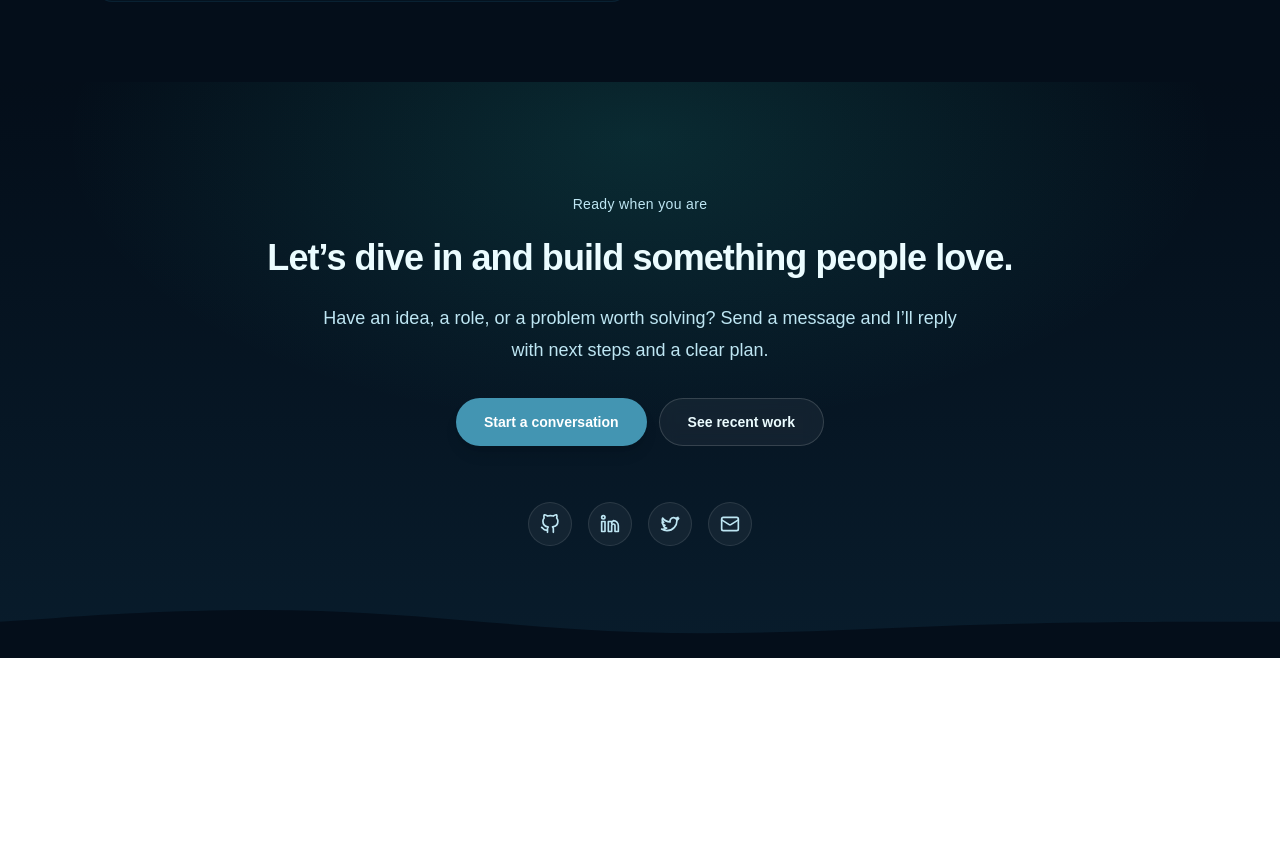
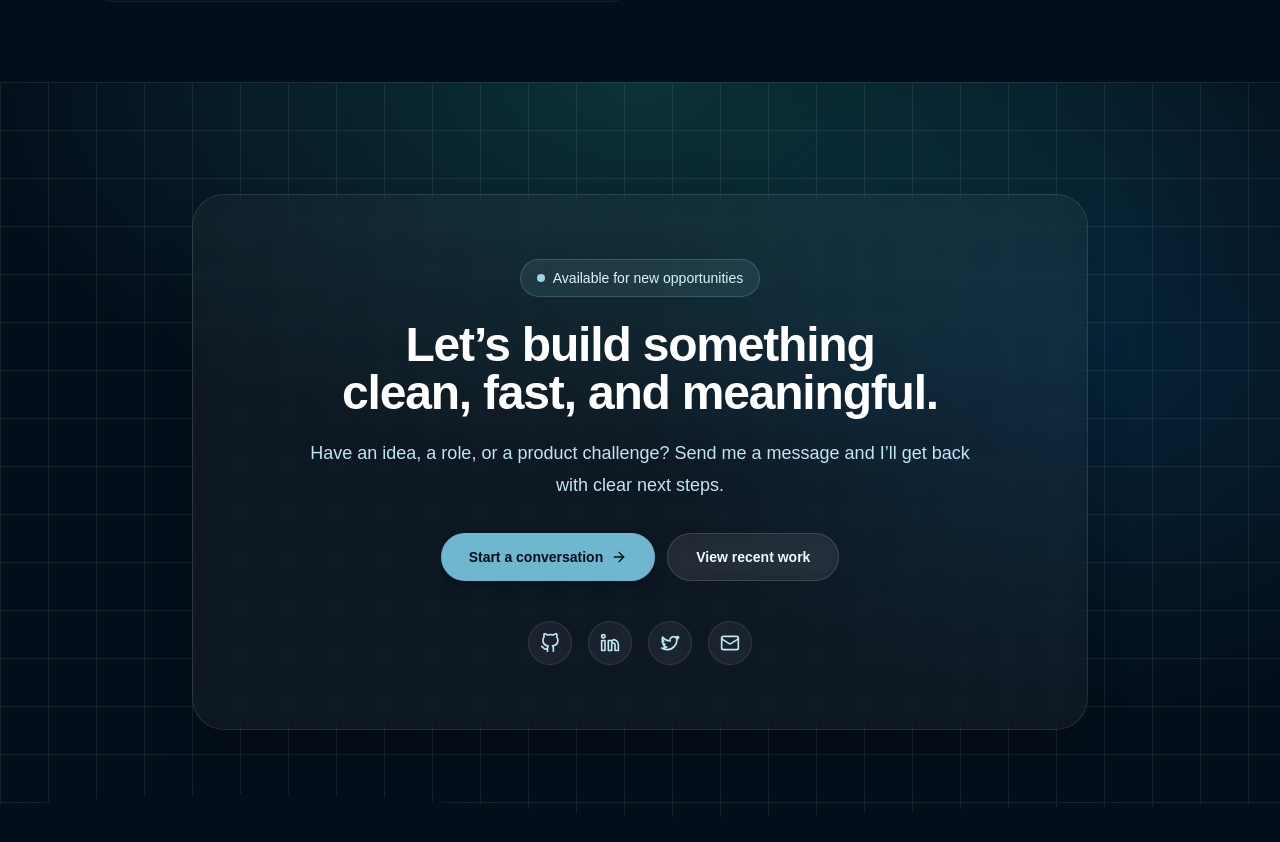
Before and after one commit to rrs301/portfolio-web-testing, a Next.js app: page / in a window 1280 px wide. Shown: the part 2159-3001 px from the top of the page. Before the commit the page ends 2817 px from the top, so only its background shows below. Built offline with nearby package versions, Linux system fonts and the light colour scheme.

Commit message:
CTA Update

```diff
--- a/components/contact/ContactCTA.tsx
+++ b/components/contact/ContactCTA.tsx
@@ -1,6 +1,6 @@
 import type { ComponentType, SVGProps } from "react";
 
-import { Mail } from "lucide-react";
+import { ArrowRight, Mail } from "lucide-react";
 
 import { Github } from "@/components/icons/Github";
 import { Linkedin } from "@/components/icons/Linkedin";
@@ -37,7 +37,10 @@ const SOCIAL_LINKS: readonly SocialLink[] = [
 
 function WaveDivider() {
     return (
-        <div aria-hidden className="absolute inset-x-0 bottom-0 overflow-hidden leading-none">
+        <div
+            aria-hidden
+            className="absolute inset-x-0 bottom-0 overflow-hidden leading-none"
+        >
             <svg
                 viewBox="0 0 1440 120"
                 preserveAspectRatio="none"
@@ -56,53 +59,73 @@ export function ContactCTA() {
     return (
         <section
             id="contact"
-            className="relative isolate overflow-hidden bg-gradient-to-b from-ocean-950 to-ocean-900 text-ocean-50"
+            className="relative isolate overflow-hidden bg-ocean-950 text-ocean-50"
         >
-            {/* Ambient glow */}
+            {/* Background gradients */}
             <div
                 aria-hidden
-                className="pointer-events-none absolute inset-0 bg-[radial-gradient(60rem_30rem_at_50%_10%,rgba(45,212,191,0.14)_0%,transparent_60%)]"
+                className="pointer-events-none absolute inset-0 bg-[radial-gradient(70rem_40rem_at_50%_0%,rgba(45,212,191,0.18)_0%,transparent_60%)]"
+            />
+            <div
+                aria-hidden
+                className="pointer-events-none absolute inset-0 bg-[radial-gradient(45rem_35rem_at_85%_35%,rgba(14,165,233,0.14)_0%,transparent_65%)]"
             />
 
-            <div className="relative mx-auto w-full max-w-6xl px-6 py-20 text-center sm:py-24 lg:px-8 lg:py-28">
-                <div className="mx-auto flex max-w-3xl flex-col items-center gap-6">
-                    <p className="text-sm font-medium tracking-wide text-ocean-200">
-                        Ready when you are
-                    </p>
-                    <h2 className="text-balance text-3xl font-semibold tracking-tight text-ocean-50 sm:text-4xl">
-                        Let’s dive in and build something people love.
+            {/* Decorative grid */}
+            <div
+                aria-hidden
+                className="pointer-events-none absolute inset-0 opacity-[0.08] [background-image:linear-gradient(to_right,currentColor_1px,transparent_1px),linear-gradient(to_bottom,currentColor_1px,transparent_1px)] [background-size:48px_48px] text-white"
+            />
+
+            <div className="relative mx-auto w-full max-w-6xl px-6 py-20 sm:py-24 lg:px-8 lg:py-28">
+                <div className="mx-auto max-w-4xl rounded-[2rem] border border-white/10 bg-white/[0.04] px-6 py-12 text-center shadow-2xl shadow-black/20 backdrop-blur sm:px-10 lg:px-16 lg:py-16">
+                    <div className="mx-auto mb-6 inline-flex items-center gap-2 rounded-full border border-ocean-300/20 bg-ocean-300/10 px-4 py-2 text-sm font-medium text-ocean-100">
+                        <span className="h-2 w-2 rounded-full bg-ocean-300" />
+                        Available for new opportunities
+                    </div>
+
+                    <h2 className="text-balance text-3xl font-semibold tracking-tight text-white sm:text-4xl lg:text-5xl">
+                        Let’s build something clean, fast, and meaningful.
                     </h2>
-                    <p className="max-w-prose text-pretty text-base leading-7 text-ocean-200 sm:text-lg sm:leading-8">
-                        Have an idea, a role, or a problem worth solving? Send a message and I’ll reply with next steps
-                        and a clear plan.
+
+                    <p className="mx-auto mt-5 max-w-2xl text-pretty text-base leading-7 text-ocean-200 sm:text-lg sm:leading-8">
+                        Have an idea, a role, or a product challenge? Send me a message and
+                        I’ll get back with clear next steps.
                     </p>
 
-                    <div className="mt-2 flex w-full flex-col items-center justify-center gap-3 sm:flex-row">
+                    <div className="mt-8 flex flex-col items-center justify-center gap-3 sm:flex-row">
                         <a
                             href="mailto:hello@example.com"
-                            className="inline-flex h-12 items-center justify-center rounded-full bg-ocean-500 px-7 text-sm font-semibold text-white shadow-lg transition-all hover:bg-ocean-400 hover:-translate-y-0.5 focus-visible:outline focus-visible:outline-2 focus-visible:outline-offset-2 focus-visible:outline-ocean-300"
+                            className="group inline-flex h-12 items-center justify-center gap-2 rounded-full bg-ocean-400 px-7 text-sm font-semibold text-ocean-950 shadow-lg shadow-ocean-950/30 transition-all hover:-translate-y-0.5 hover:bg-ocean-300 focus-visible:outline focus-visible:outline-2 focus-visible:outline-offset-2 focus-visible:outline-ocean-300"
                         >
                             Start a conversation
+                            <ArrowRight
+                                className="h-4 w-4 transition-transform group-hover:translate-x-0.5"
+                                aria-hidden
+                            />
                         </a>
+
                         <a
                             href="#work"
-                            className="inline-flex h-12 items-center justify-center rounded-full border border-white/15 bg-white/5 px-7 text-sm font-semibold text-ocean-50 backdrop-blur transition-colors hover:bg-white/10 focus-visible:outline focus-visible:outline-2 focus-visible:outline-offset-2 focus-visible:outline-white/40"
+                            className="inline-flex h-12 items-center justify-center rounded-full border border-white/15 bg-white/5 px-7 text-sm font-semibold text-ocean-50 backdrop-blur transition-all hover:-translate-y-0.5 hover:bg-white/10 focus-visible:outline focus-visible:outline-2 focus-visible:outline-offset-2 focus-visible:outline-white/40"
                         >
-                            See recent work
+                            View recent work
                         </a>
                     </div>
 
-                    <div className="mt-8 flex flex-wrap items-center justify-center gap-4">
+                    <div className="mt-10 flex flex-wrap items-center justify-center gap-4">
                         {SOCIAL_LINKS.map((link) => {
                             const Icon = link.icon;
+                            const isExternal = link.href.startsWith("http");
+
                             return (
                                 <a
                                     key={link.label}
                                     href={link.href}
-                                    target={link.href.startsWith("http") ? "_blank" : undefined}
-                                    rel={link.href.startsWith("http") ? "noreferrer noopener" : undefined}
+                                    target={isExternal ? "_blank" : undefined}
+                                    rel={isExternal ? "noreferrer noopener" : undefined}
                                     aria-label={link.label}
-                                    className="group inline-flex h-11 w-11 items-center justify-center rounded-full border border-white/10 bg-white/5 text-ocean-200 transition-colors hover:text-ocean-400 focus-visible:outline focus-visible:outline-2 focus-visible:outline-offset-2 focus-visible:outline-ocean-300"
+                                    className="group inline-flex h-11 w-11 items-center justify-center rounded-full border border-white/10 bg-white/5 text-ocean-200 transition-all hover:-translate-y-0.5 hover:border-ocean-300/40 hover:bg-ocean-300/10 hover:text-ocean-300 focus-visible:outline focus-visible:outline-2 focus-visible:outline-offset-2 focus-visible:outline-ocean-300"
                                 >
                                     <Icon className="h-5 w-5" aria-hidden />
                                 </a>
@@ -112,7 +135,6 @@ export function ContactCTA() {
                 </div>
             </div>
 
-            {/* Decorative wave divider into footer / page end */}
             <WaveDivider />
         </section>
     );
```
